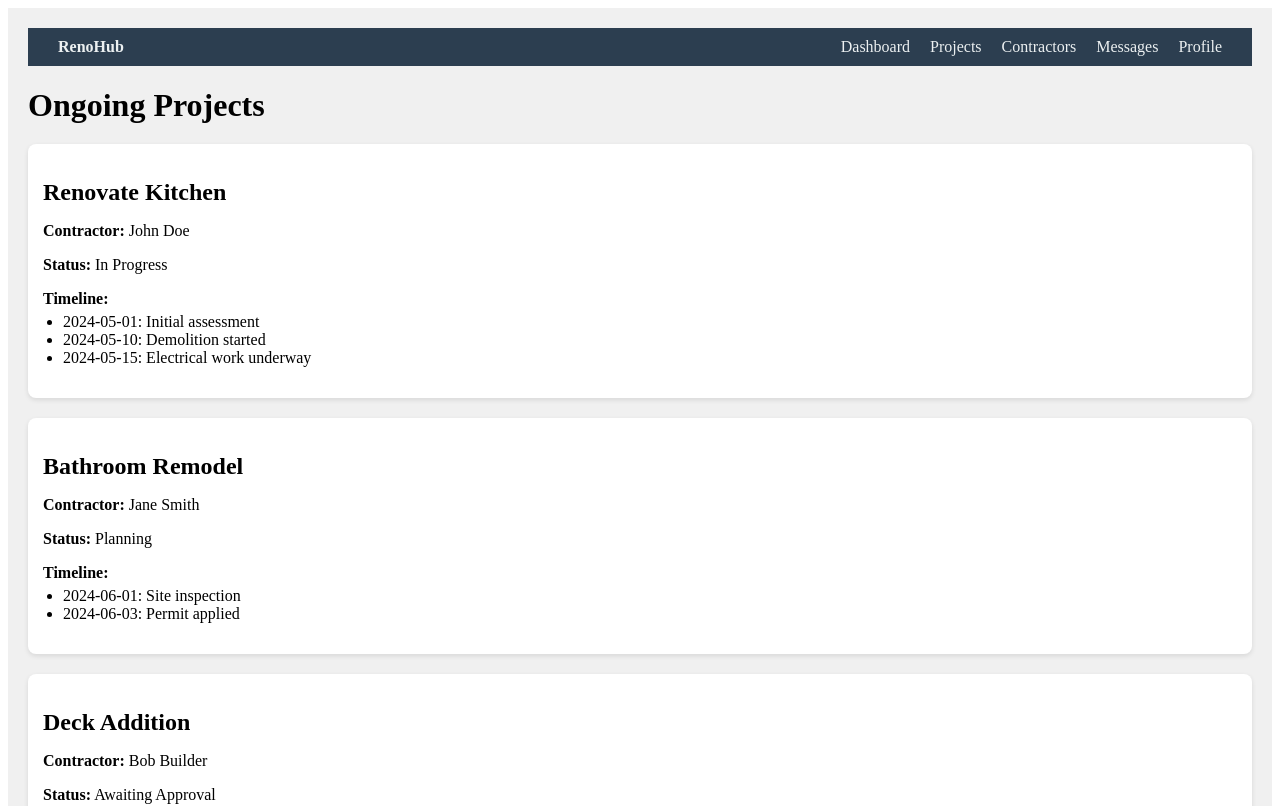
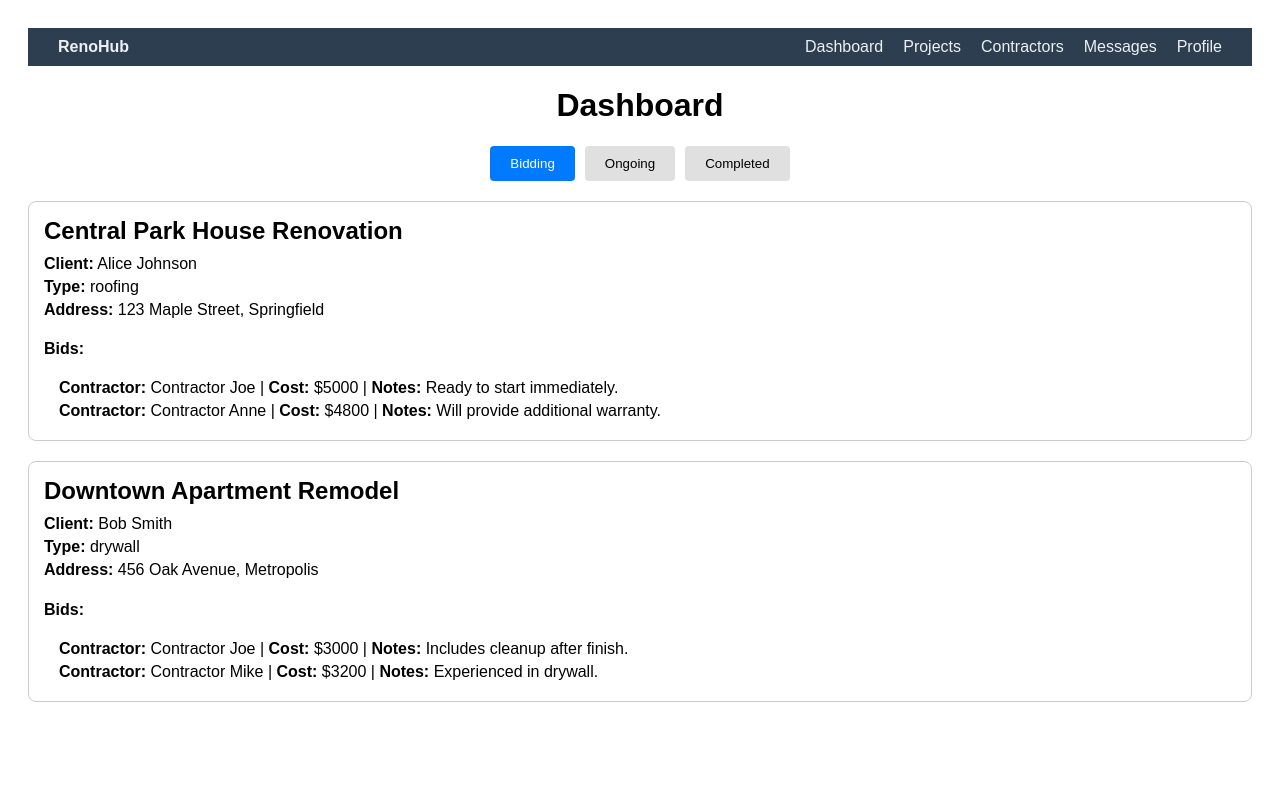
Before and after one commit to Amga20d/renohub, a React (Vite) app in the folder frontend/: page /dashboard in a window 1280 px wide. Shown: the top 806 px of the page. Built offline with nearby package versions, Linux system fonts and the light colour scheme.

Commit message:
Changed dashboard view to include more details

```diff
--- a/frontend/src/pages/DashboardPage.jsx
+++ b/frontend/src/pages/DashboardPage.jsx
@@ -1,84 +1,233 @@
-import React from 'react';
+import React, { useState } from 'react';
 import Navbar from '../components/Navbar';
 
-
 const DashboardPage = () => {
+  // Mock data for projects and bids
   const projects = [
     {
       id: 1,
-      title: "Renovate Kitchen",
-      contractor: "John Doe",
-      status: "In Progress",
-      timeline: [
-        "2024-05-01: Initial assessment",
-        "2024-05-10: Demolition started",
-        "2024-05-15: Electrical work underway"
-      ]
+      user_id: 'Alice Johnson', // client name
+      title: 'Central Park House Renovation',
+      type: 'roofing',
+      address: '123 Maple Street, Springfield',
+      status: 'Bidding',
+      created_at: '2025-05-01',
     },
     {
       id: 2,
-      title: "Bathroom Remodel",
-      contractor: "Jane Smith",
-      status: "Planning",
-      timeline: [
-        "2024-06-01: Site inspection",
-        "2024-06-03: Permit applied"
-      ]
+      user_id: 'Bob Smith',
+      title: 'Downtown Apartment Remodel',
+      type: 'drywall',
+      address: '456 Oak Avenue, Metropolis',
+      status: 'Bidding',
+      created_at: '2025-04-28',
     },
     {
       id: 3,
-      title: "Deck Addition",
-      contractor: "Bob Builder",
-      status: "Awaiting Approval",
-      timeline: [
-        "2024-05-20: Design finalized",
-        "2024-05-22: Material order placed"
-      ]
+      user_id: 'Carol White',
+      title: 'Suburban House Siding Replacement',
+      type: 'siding',
+      address: '789 Pine Road, Smallville',
+      status: 'Ongoing',
+      created_at: '2025-03-15',
     },
     {
       id: 4,
-      title: "Roof Repair",
-      contractor: "Alice Carpenter",
-      status: "Completed",
-      timeline: [
-        "2024-04-15: Repair started",
-        "2024-04-20: Repair completed"
-      ]
-    }
+      user_id: 'David Green',
+      title: 'Urban Loft Roof Repair',
+      type: 'roofing',
+      address: '321 Elm Street, Gotham',
+      status: 'Ongoing',
+      created_at: '2025-02-20',
+    },
+    {
+      id: 5,
+      user_id: 'Eve Black',
+      title: 'Countryside Home Siding Upgrade',
+      type: 'siding',
+      address: '654 Spruce Drive, Star City',
+      status: 'Completed',
+      created_at: '2024-11-10',
+    },
   ];
 
-  const containerStyle = {
-    padding: '20px',
-    backgroundColor: '#f0f0f0',
-    minHeight: '100vh'
-  };
-  const cardStyle = {
-    backgroundColor: '#ffffff',
-    padding: '15px',
-    marginBottom: '20px',
-    borderRadius: '8px',
-    boxShadow: '0 2px 5px rgba(0, 0, 0, 0.1)'
+  const bids = [
+    // Bids for project 1 (Bidding)
+    { id: 1, user_id: 'Contractor Joe', project_id: 1, amount: 5000, status: 'Sent', notes: 'Ready to start immediately.' },
+    { id: 2, user_id: 'Contractor Anne', project_id: 1, amount: 4800, status: 'Sent', notes: 'Will provide additional warranty.' },
+    { id: 3, user_id: 'Contractor Joe', project_id: 2, amount: 3000, status: 'Sent', notes: 'Includes cleanup after finish.' },
+    { id: 4, user_id: 'Contractor Mike', project_id: 2, amount: 3200, status: 'Sent', notes: 'Experienced in drywall.' },
+    // Bids for project 3 (Ongoing)
+    { id: 5, user_id: 'Contractor Lisa', project_id: 3, amount: 4500, status: 'First Scope', notes: 'We will start this week.' },
+    { id: 6, user_id: 'Contractor John', project_id: 3, amount: 4700, status: 'Rejected', notes: 'N/A' },
+    // Bids for project 4 (Ongoing)
+    { id: 7, user_id: 'Contractor Dave', project_id: 4, amount: 3800, status: 'Final Scope', notes: 'Experienced roofer.' },
+    { id: 8, user_id: 'Contractor Kate', project_id: 4, amount: 4000, status: 'Rejected', notes: 'N/A' },
+    // Bids for project 5 (Completed)
+    { id: 9, user_id: 'Contractor Sam', project_id: 5, amount: 5200, status: 'Completed', notes: 'Project done successfully.' },
+    { id: 10, user_id: 'Contractor Mark', project_id: 5, amount: 5300, status: 'Rejected', notes: 'N/A' },
+  ];
+
+  const [selectedTab, setSelectedTab] = useState('Bidding');
+
+  // Helper function to get accepted bid for a project
+  const getAcceptedBid = (projectId) => {
+    return bids.find(
+      (bid) =>
+        bid.project_id === projectId &&
+        (bid.status === 'Accepted' || bid.status === 'Not Started' || bid.status === 'First Scope' || bid.status === 'Final Scope' || bid.status === 'Pending Approval')
+    );
   };
 
+  // Progress mapping for statuses
+  const getProgressPercentage = (status) => {
+    switch (status) {
+      case 'Not Started':
+        return 0;
+      case 'First Scope':
+        return 25;
+      case 'Final Scope':
+        return 50;
+      case 'Pending Approval':
+        return 75;
+      case 'Completed':
+        return 100;
+      default:
+        // If status is 'Accepted' or any other, treat as 0%
+        return 0;
+    }
+  };
+
+  // Filter projects by selected tab
+  const filteredProjects = projects.filter((project) => project.status === selectedTab);
+
   return (
-    <div style={containerStyle}>
+    <div style={{ padding: '20px', fontFamily: 'Arial, sans-serif' }}>
       <Navbar />
-      <h1 style={{ marginBottom: '20px' }}>Ongoing Projects</h1>
-      {projects.map((project) => (
-        <div key={project.id} style={cardStyle}>
-          <h2 style={{ marginBottom: '10px' }}>{project.title}</h2>
-          <p><strong>Contractor:</strong> {project.contractor}</p>
-          <p><strong>Status:</strong> {project.status}</p>
-          <div>
-            <strong>Timeline:</strong>
-            <ul style={{ paddingLeft: '20px', marginTop: '5px' }}>
-              {project.timeline.map((event, index) => (
-                <li key={index}>{event}</li>
-              ))}
-            </ul>
-          </div>
+      <h1 style={{ textAlign: 'center' }}>Dashboard</h1>
+      <div style={{ display: 'flex', justifyContent: 'center', marginBottom: '20px' }}>
+        <button
+          onClick={() => setSelectedTab('Bidding')}
+          style={{
+            padding: '10px 20px',
+            marginRight: '10px',
+            backgroundColor: selectedTab === 'Bidding' ? '#007bff' : '#e0e0e0',
+            color: selectedTab === 'Bidding' ? '#fff' : '#000',
+            border: 'none',
+            borderRadius: '4px',
+            cursor: 'pointer',
+          }}
+        >
+          Bidding
+        </button>
+        <button
+          onClick={() => setSelectedTab('Ongoing')}
+          style={{
+            padding: '10px 20px',
+            marginRight: '10px',
+            backgroundColor: selectedTab === 'Ongoing' ? '#007bff' : '#e0e0e0',
+            color: selectedTab === 'Ongoing' ? '#fff' : '#000',
+            border: 'none',
+            borderRadius: '4px',
+            cursor: 'pointer',
+          }}
+        >
+          Ongoing
+        </button>
+        <button
+          onClick={() => setSelectedTab('Completed')}
+          style={{
+            padding: '10px 20px',
+            backgroundColor: selectedTab === 'Completed' ? '#007bff' : '#e0e0e0',
+            color: selectedTab === 'Completed' ? '#fff' : '#000',
+            border: 'none',
+            borderRadius: '4px',
+            cursor: 'pointer',
+          }}
+        >
+          Completed
+        </button>
+      </div>
+
+      {/* Bidding Tab Content */}
+      {selectedTab === 'Bidding' && (
+        <div>
+          {filteredProjects.map((project) => (
+            <div key={project.id} style={{ border: '1px solid #ccc', borderRadius: '8px', padding: '15px', marginBottom: '20px' }}>
+              <h2 style={{ margin: '0 0 10px 0' }}>{project.title}</h2>
+              <p style={{ margin: '5px 0' }}><strong>Client:</strong> {project.user_id}</p>
+              <p style={{ margin: '5px 0' }}><strong>Type:</strong> {project.type}</p>
+              <p style={{ margin: '5px 0' }}><strong>Address:</strong> {project.address}</p>
+              <h4>Bids:</h4>
+              {bids
+                .filter((bid) => bid.project_id === project.id)
+                .map((bid) => (
+                  <div key={bid.id} style={{ marginLeft: '15px', marginBottom: '5px' }}>
+                    <p style={{ margin: '2px 0' }}>
+                      <strong>Contractor:</strong> {bid.user_id} | <strong>Cost:</strong> ${bid.amount} | <strong>Notes:</strong> {bid.notes}
+                    </p>
+                  </div>
+                ))}
+            </div>
+          ))}
         </div>
-      ))}
+      )}
+
+      {/* Ongoing Tab Content */}
+      {selectedTab === 'Ongoing' && (
+        <div>
+          {filteredProjects.map((project) => {
+            const acceptedBid = getAcceptedBid(project.id);
+            const progressPercent = acceptedBid ? getProgressPercentage(acceptedBid.status) : 0;
+            return (
+              <div key={project.id} style={{ border: '1px solid #ccc', borderRadius: '8px', padding: '15px', marginBottom: '20px' }}>
+                <h2 style={{ margin: '0 0 10px 0' }}>{project.title}</h2>
+                {acceptedBid && (
+                  <p style={{ margin: '5px 0' }}><strong>Contractor:</strong> {acceptedBid.user_id}</p>
+                )}
+                <p style={{ margin: '5px 0' }}><strong>Type:</strong> {project.type}</p>
+                <p style={{ margin: '5px 0' }}><strong>Address:</strong> {project.address}</p>
+                <div style={{ marginTop: '10px' }}>
+                  <p style={{ margin: '5px 0' }}><strong>Progress:</strong></p>
+                  <div style={{ backgroundColor: '#e0e0e0', borderRadius: '4px', height: '20px', overflow: 'hidden' }}>
+                    <div
+                      style={{
+                        width: `${progressPercent}%`,
+                        backgroundColor: '#76c7c0',
+                        height: '100%',
+                        textAlign: 'center',
+                        color: '#fff',
+                        lineHeight: '20px',
+                      }}
+                    >
+                      {progressPercent}%
+                    </div>
+                  </div>
+                </div>
+              </div>
+            );
+          })}
+        </div>
+      )}
+
+      {/* Completed Tab Content */}
+      {selectedTab === 'Completed' && (
+        <div>
+          {filteredProjects.map((project) => {
+            const completedBid = bids.find((bid) => bid.project_id === project.id && bid.status === 'Completed');
+            return (
+              <div key={project.id} style={{ border: '1px solid #ccc', borderRadius: '8px', padding: '15px', marginBottom: '20px' }}>
+                <h2 style={{ margin: '0 0 10px 0' }}>{project.title}</h2>
+                {completedBid && (
+                  <p style={{ margin: '5px 0' }}><strong>Contractor:</strong> {completedBid.user_id}</p>
+                )}
+                <p style={{ margin: '5px 0' }}><strong>Type:</strong> {project.type}</p>
+                <p style={{ margin: '5px 0' }}><strong>Address:</strong> {project.address}</p>
+              </div>
+            );
+          })}
+        </div>
+      )}
     </div>
   );
 };
```
